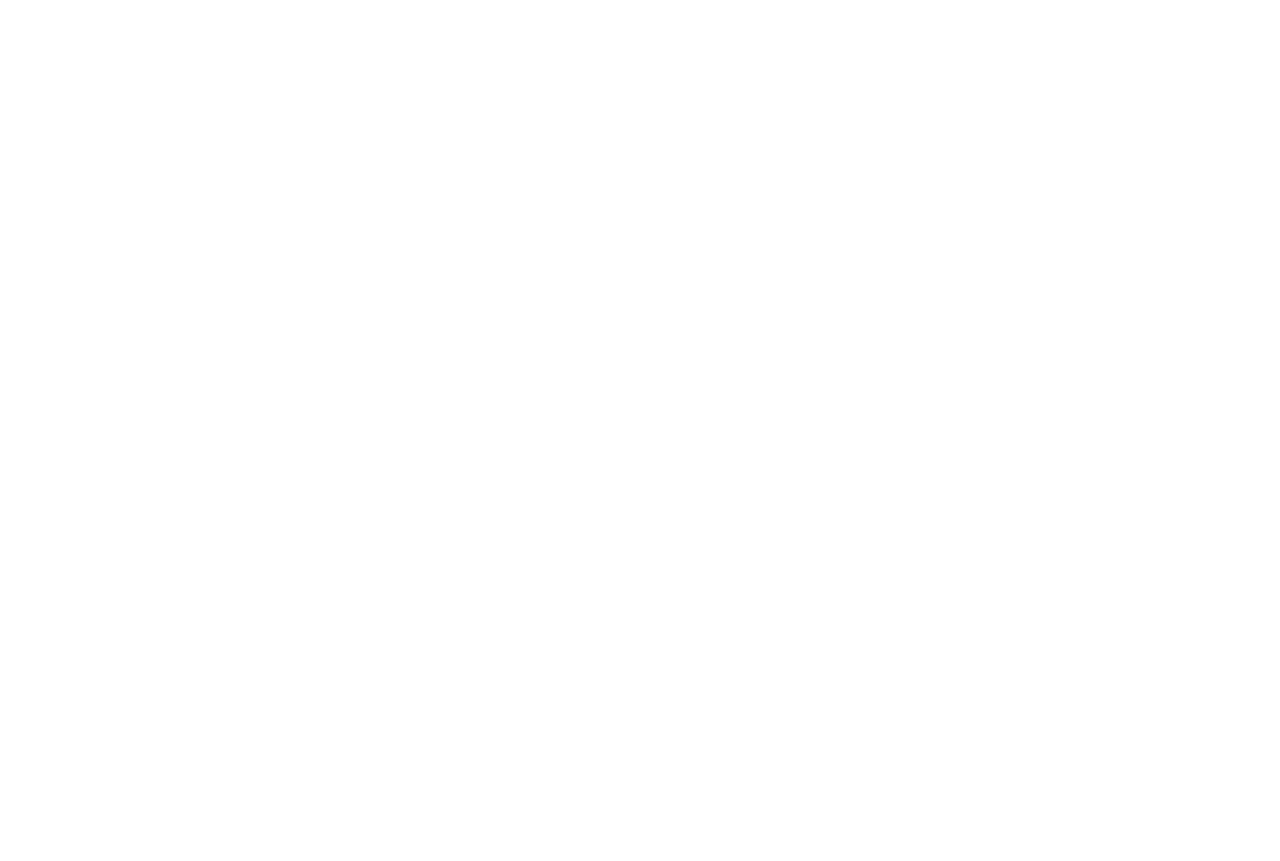
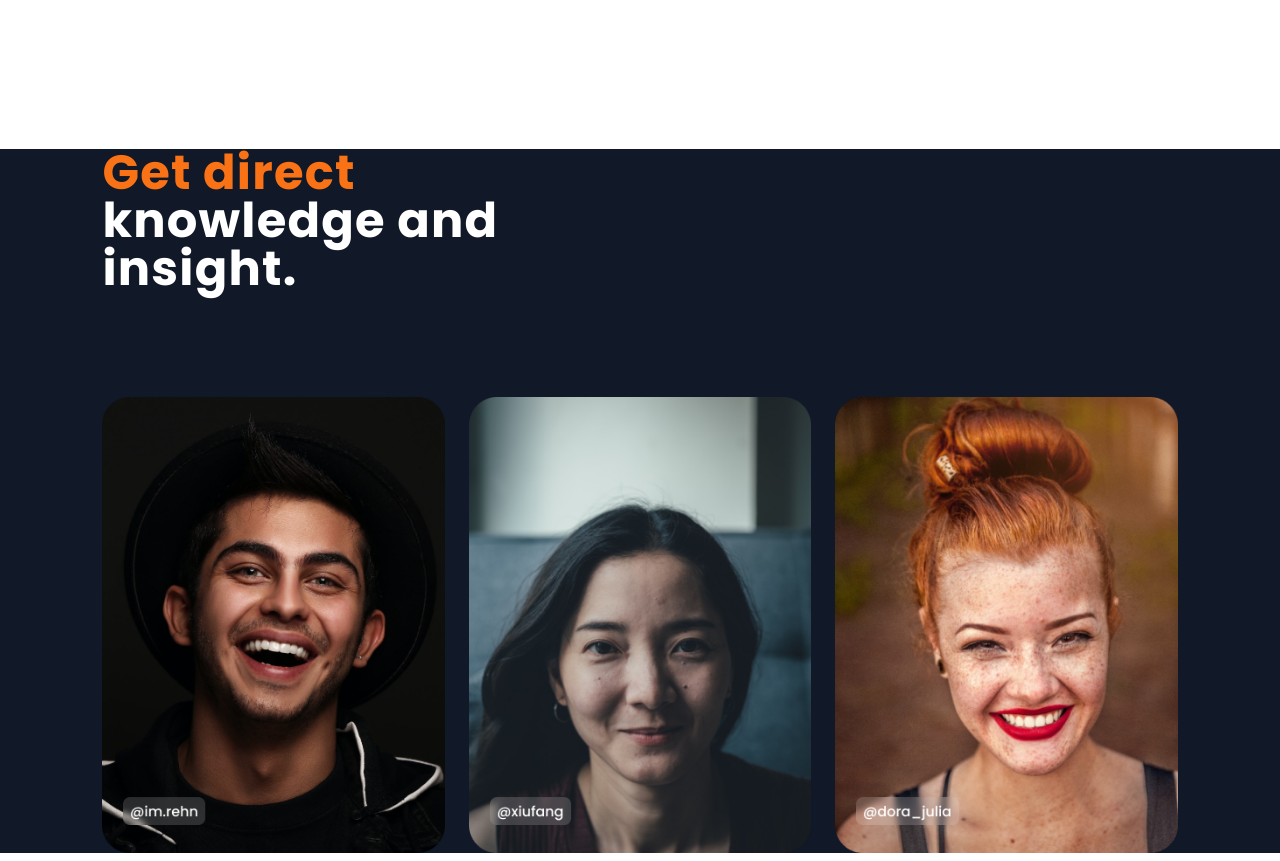
Before and after one commit to sazzadurrahmaan/Yodora-with-react, a React (Vite) app: page / in a window 1280 px wide. Shown: the part 460-1321 px from the top of the page. Before the commit the page ends 800 px from the top, so only its background shows below. Built offline with nearby package versions, Linux system fonts and the light colour scheme.

Commit message:
another component Team added

```diff
--- a/src/components/Header/Header.css
+++ b/src/components/Header/Header.css
@@ -1,4 +1,6 @@
-
+#navbar{
+    margin: 8px 8%;
+}
 @media only screen and (min-width: 600px) {
     #left-nav img{
         width:180px;
--- a/src/components/Header/Header.jsx
+++ b/src/components/Header/Header.jsx
@@ -11,7 +11,7 @@
         setIsMenuOpen(!isMenuOpen);
     };
     return (
-        <nav className='flex items-center justify-between'>
+        <nav className='flex items-center justify-between' id="navbar">
             <div className="flex items-center py-5 text-xl" id="left-nav">
                 <img src={logoSvg} alt="Logo" />
                 <div
--- a/src/components/Hero/Hero.css
+++ b/src/components/Hero/Hero.css
@@ -1,4 +1,5 @@
 #hero{
 
     margin:8px 8%;
+
 }
--- a/src/components/Hero/Hero.jsx
+++ b/src/components/Hero/Hero.jsx
@@ -2,17 +2,19 @@
 import Header from '../Header/Header';
 import './Hero.css'
 import circleImage from '../../assets/Frame.png'
-
+import floatingImage from '../../assets/img.png'
+import Team from '../Team/Team';
 const Hero = () => {
     return (
-        <div id="hero">
+        <div >
             <Header></Header>
+            <section id="hero" className='relative ' >
                 <div className="mt-20 flex justify-between">
                     <div className="hero-text">
                         <h1 className="text-2xl md:text-4xl lg:text-5xl font-semibold tracking-wide">
-                        Learn from your<br/>
-                        favorite creators<br/>
-                        about <span className='text-orange-400'>fantasy reports</span><br/>
+                            Learn from your<br />
+                            favorite creators<br />
+                            about <span className='text-orange-400'>fantasy reports</span><br />
                         </h1>
                     </div>
                     <div className="hero-image">
@@ -20,6 +22,13 @@
                             src={circleImage} alt="" />
                     </div>
                 </div>
+
+            </section>
+            {/* <section  className='bg-green-500 absolute top-80'>
+                <div  id="floating-img"><img className='w-300 h-130 'src={floatingImage} alt="" /></div>
+
+            </section> */}
+            <Team></Team>
         </div>
     );
 };
--- /dev/null
+++ b/src/components/Team/Team.css
@@ -0,0 +1,9 @@
+#team-text,#team-img{
+    margin:8px 8%;
+}
+#team-text  h1{
+    margin-top: 15rem;
+}
+#team-img{
+    margin-top: 5rem;
+}
--- /dev/null
+++ b/src/components/Team/Team.jsx
@@ -0,0 +1,26 @@
+import React from 'react';
+import './Team.css'
+import teamImg1 from '../../assets/img-card.png';
+import teamImg2 from '../../assets/img-card (1).png';
+import teamImg3 from '../../assets/img-card (2).png';
+
+const Team = () => {
+    return (
+        <section className='bg-gray-900' id="team">
+            <div id="team-text">
+                <h1 className='md:text-4xl lg:text-5xl font-poppins text-3xl  font-semibold  tracking-wide text-white'><span className='text-orange-500 '>Get direct</span><br />
+                    knowledge and <br /> insight.
+                </h1>
+            </div>
+            <div id="team-img" className='md:grid grid-cols-3 gap-6'>
+                <img className ="mt-6" src={teamImg1} alt="" />
+                <img className ="mt-6" src={teamImg2} alt="" />
+                <img className ="mt-6" src={teamImg3} alt="" />
+            </div>
+
+        </section>
+
+    );
+};
+
+export default Team;
--- a/tailwind.config.js
+++ b/tailwind.config.js
@@ -9,6 +9,9 @@
       fontFamily: {
         poppins: ['Poppins', 'sans-serif'],
       },
+      linearGradientColors: {
+        'black-white': ['black 50%', 'white 50%'],
+      },
     },
   },
   plugins: [],
```
Lines whose indentation alone changed are shown as unchanged.
